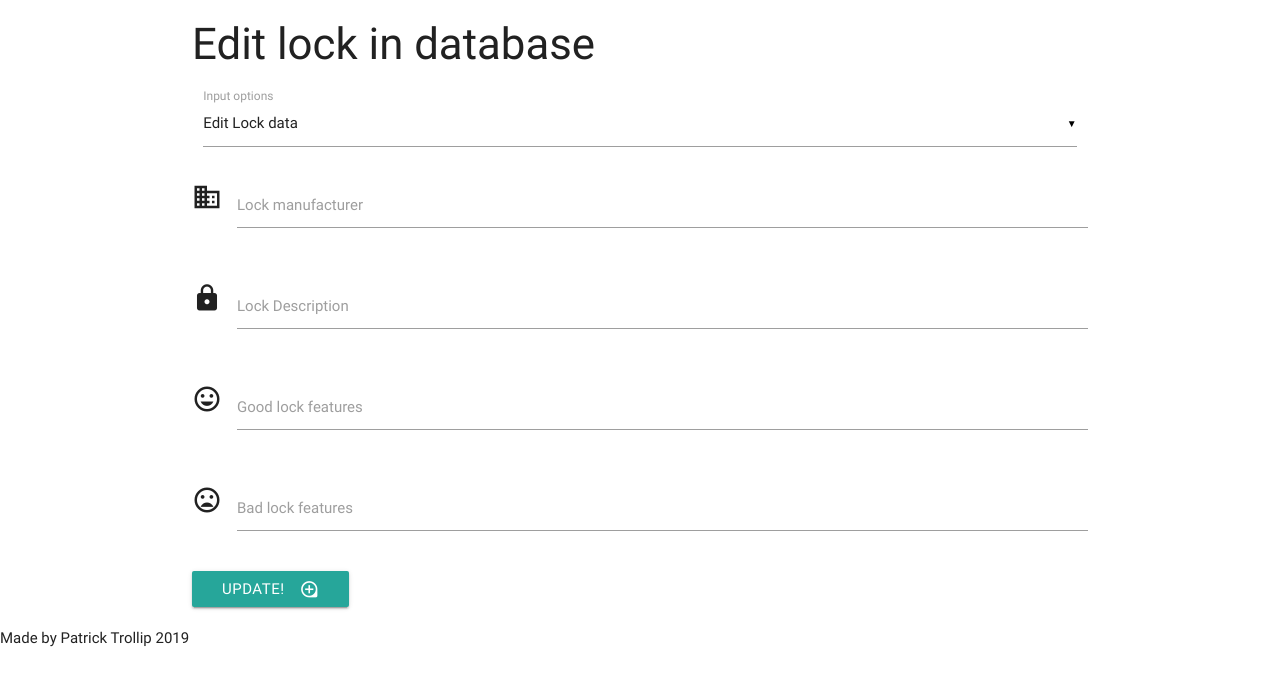
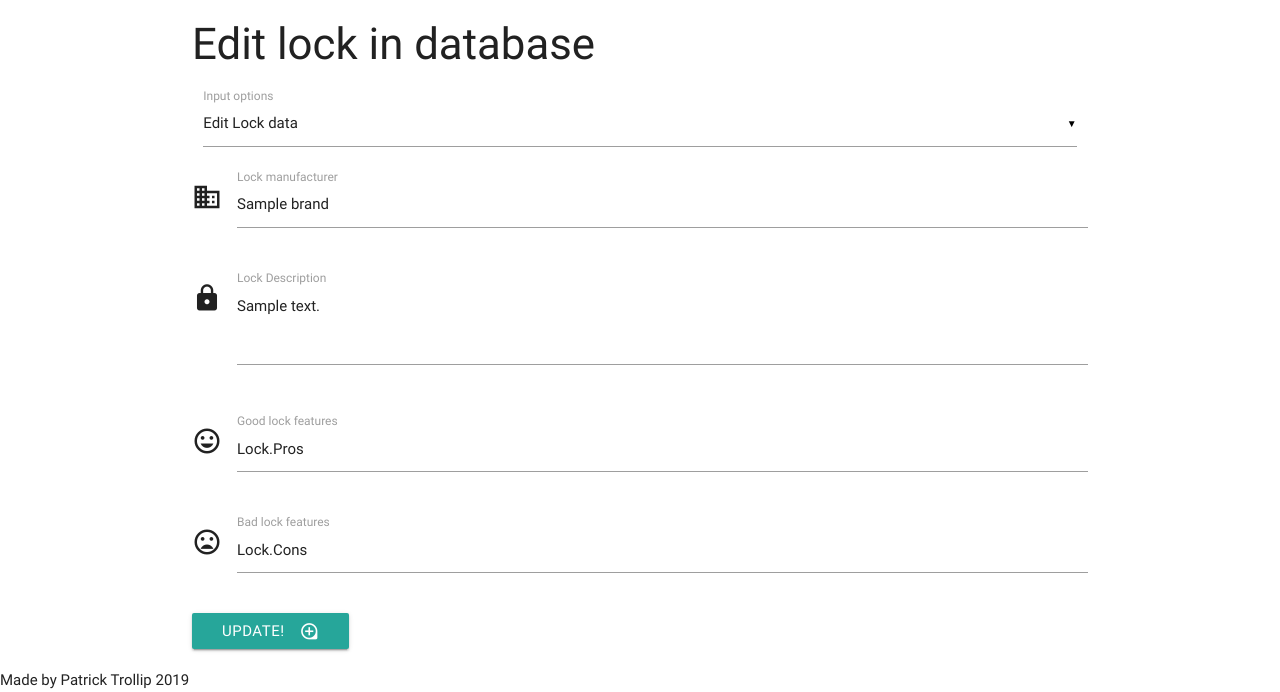
Before and after one commit to Patoman90/Patrick-s-Milestone-Project-3, a Flask app: template templates/edit_lock.html in a window 1280 px wide. Shown: the part 202-894 px from the top of the page. Before the commit the page ends 849 px from the top, so only its background shows below. Run offline with Flask 2, Linux system fonts and the light colour scheme; the template is opened without the code that fills it: most values are stand-ins (such as "Sample title", 1, 10 or a date in 2020); some libraries are stand-ins or nearby versions.

Commit message:
testing the code after changing code in add and edit html files

```diff
--- a/templates/edit_lock.html
+++ b/templates/edit_lock.html
@@ -8,10 +8,30 @@
                     <select>
                           <option value="" disabled selected>Edit Lock data</option>
                           {% for lock in locks %}
-                          <option value="{{Locks.Brand}}">{{Locks.Brand}}</option>
-                          <option value="{{Locks.Description}}">{{Locks.Description}}</option>
-                          <option value="{{Locks.Pros}}">{{Locks.Pros}}</option>
-                          <option value="{{Locks.Cons}}">{{Locks.Cons}}</option>
+                             {% if Locks.Brand == Lock.Brand %}
+                                   <option value="{{Lock.Brand}}" selected >{{Lock.Brand}}</option>
+                             {% else %}
+                                   <option value="{{Lock.Brand}}">{{Lock.Brand}}</option>
+                             {% endif %}
+
+                             {% if Locks.Description == Lock.Description %}
+                                   <option value="{{Lock.Description}}" selected>{{Lock.Description}}</option>
+                             {% else %}
+                                   <option value="{{Lock.Description}}">{{Lock.Description}}</option>
+                             {% endif %}
+
+                             {% if Locks.Pros == Lock.Pro %}
+                                   <option value="{{Lock.Pros}}" selected>{{Lock.Pro}}</option>
+                             {% else %}
+                                   <option value="{{Lock.Pros}}">{{Lock.Pro}}</option>
+                             {% endif %}
+
+                              {% if Locks.Cons == Locks.Con %}
+                                   <option value="{{Lock.Cons}}" selected>{{Locks.Con}}</option>
+                             {% else %}
+                                   <option value="{{Lock.Cons}}">{{Locks.Con}}</option>
+                             {% endif %}
+
                           {% endfor %}
                     </select>
                          <label>Input options</label>
@@ -21,29 +41,29 @@
          <div class="row">
                 <div class="input-field col s12">
                      <i class="material-icons prefix">business</i>
-                     <input id="icon_userName" name= "Brand" type="text" class="validate">
-                     <label for="icon_userName">Lock manufacturer</label>
+                     <input id="icon_brandName" name= "Brand" type="text" class="validate" value="{{Lock.Brand}}">
+                     <label for="icon_brandName">Lock manufacturer</label>
                 </div>
          </div>
          <div class="row">
                  <div class="input-field col s12">
                      <i class="material-icons prefix">lock</i>
-                     <input id="icon_lock" name= "Description" type="text" class="validate">
-                      <label for="icon_lock">Lock Description</label>
+                     <textarea id="icon_describe" name= "lock_description" class="materialize-textarea">{{Lock.Description}}</textarea>
+                      <label for="icon_describe">Lock Description</label>
                 </div>
          </div>
          <div class="row">
                  <div class="input-field col s12">
                      <i class="material-icons prefix">mood</i>
-                      <input id="icon_lock" name= "Pros" type="text" class="validate">
-                      <label for="icon_lock">Good lock features</label>
+                      <input id="icon_good" name= "Pros" type="text" class="validate" value="Lock.Pros">
+                      <label for="icon_good">Good lock features</label>
                 </div>
          </div>
          <div class="row">
                  <div class="input-field col s12">
                      <i class="material-icons prefix">mood_bad</i>
-                      <input id="icon_lock" name= "Cons" type="text" class="validate">
-                     <label for="icon_lock">Bad lock features</label>
+                      <input id="icon_bad" name= "Cons" type="text" class="validate" value="Lock.Cons">
+                     <label for="icon_bad">Bad lock features</label>
                 </div>
           </div>
           <div>
@@ -55,4 +75,5 @@
 
       </form>
   </div>
+  <script src="https://code.jquery.com/jquery-3.4.1.min.js"></script>
 {% endblock %}
```
Also changed, not shown: templates/add_lock.html (+9 -8 lines).
